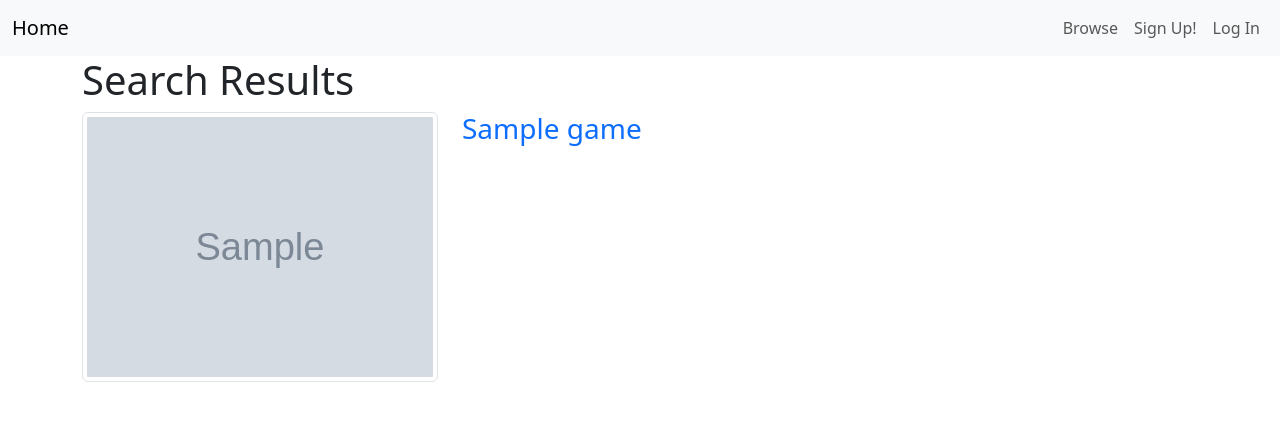
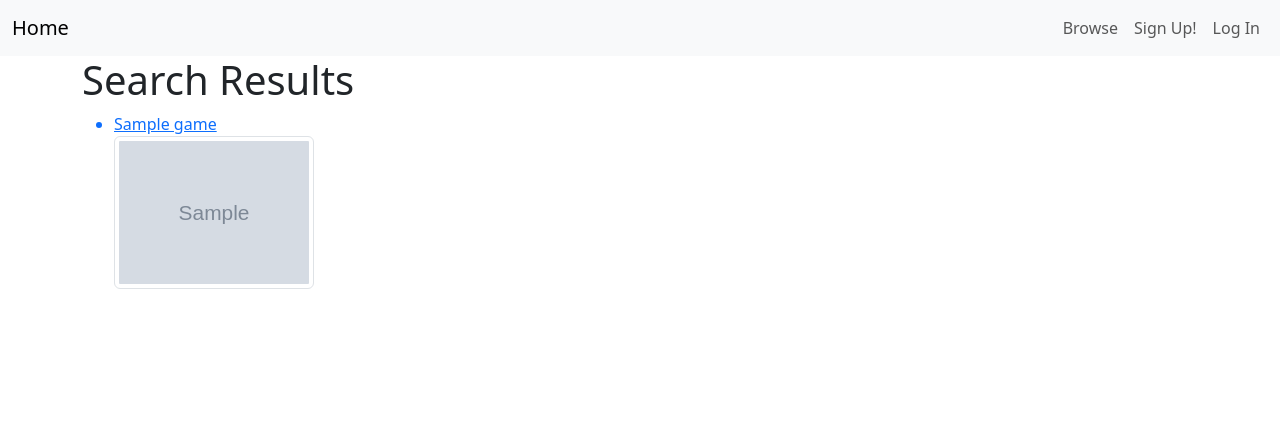
Before and after one commit to anthonyradose/gamesay_milestone_project3, a Python web app: template templates/search_results.html in a window 1280 px wide. Shown: the top 421 px of the page. Run offline with Jinja, Linux system fonts and the light colour scheme; the template is opened without the code that fills it: most values are stand-ins (such as "Sample title", 1, 10 or a date in 2020); grey boxes marked "Sample" are stand-in pictures.

Commit message:
Add pagination to search results

```diff
--- a/static/css/style.css
+++ b/static/css/style.css
@@ -0,0 +1,4 @@
+.fixed-size-img {
+    width: 200px;
+    height: auto;
+}
--- a/templates/search_results.html
+++ b/templates/search_results.html
@@ -1,20 +1,36 @@
 {% extends "base.html" %}
 {% block content %}
 <h1>Search Results</h1>
-<ul class="list-unstyled">
+<ul>
     {% for game in games %}
-    <a href="{{ url_for('game_info', game=game) }}" class="text-decoration-none">
-        <li class="mb-3">
-            <div class="row">
-                <div class="col-md-4">
-                    <img src="{{ game.background_image }}" class="img-thumbnail rounded">
-                </div>
-                <div class="col-md-8">
-                    <h3>{{ game.name }}</h3>
-                </div>
-            </div>
-        </li>
+    <a href="{{url_for('game_info', game=game)}}">
+        <li>{{ game.name }} </li>
+        <img src="{{ game.background_image }}" class="fixed-size-img img-thumbnail rounded mb-3">
     </a>
     {% endfor %}
 </ul>
+
+<!-- Pagination -->
+<nav aria-label="Page navigation">
+    <ul class="pagination">
+        {% if page > 1 %}
+        <li class="page-item"><a class="page-link" href="{{ url_for('search_results', query=query, page=1) }}">First</a>
+        </li>
+        <li class="page-item"><a class="page-link"
+                href="{{ url_for('search_results', query=query, page=page - 1) }}">Previous</a></li>
+        {% endif %}
+        {% for p in range(1, (total_results // per_page) + 1) %}
+        {% if p >= page - 5 and p <= page + 5 %} <li class="page-item {% if p == page %}active{% endif %}">
+            <a class="page-link" href="{{ url_for('search_results', query=query, page=p) }}">{{ p }}</a>
+            </li>
+            {% endif %}
+            {% endfor %}
+            {% if page < total_results // per_page %} <li class="page-item"><a class="page-link"
+                    href="{{ url_for('search_results', query=query, page=page + 1) }}">Next</a></li>
+                <li class="page-item"><a class="page-link"
+                        href="{{ url_for('search_results', query=query, page=(total_results // per_page) + 1) }}">Last</a>
+                </li>
+                {% endif %}
+    </ul>
+</nav>
 {% endblock %}
```
Also changed, not shown: app.py (+17 -4 lines).
